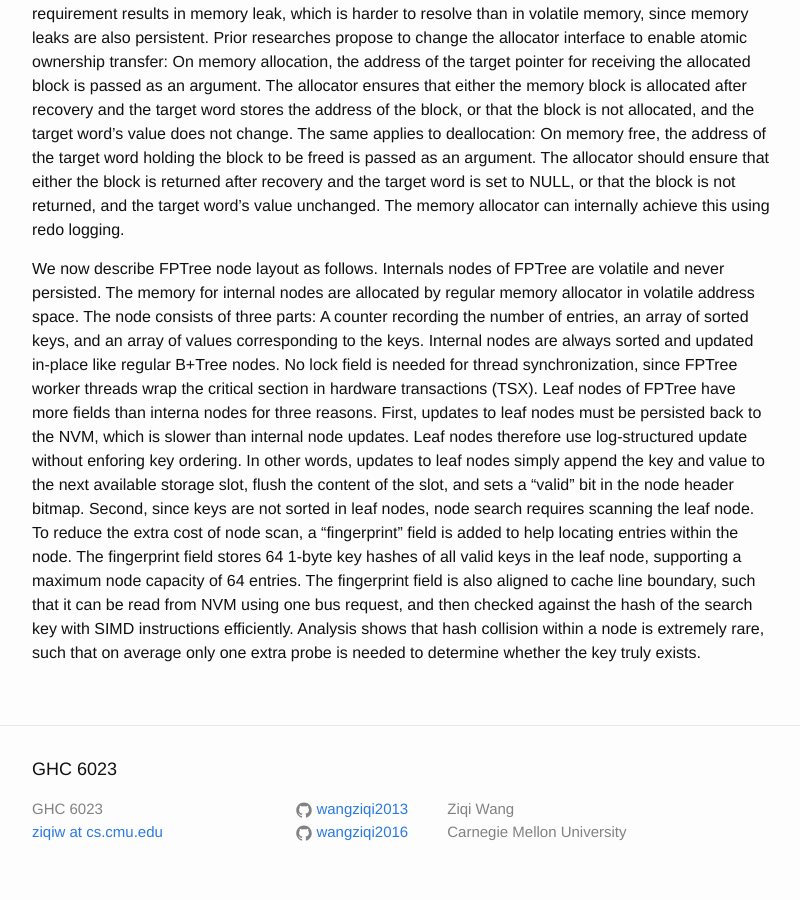
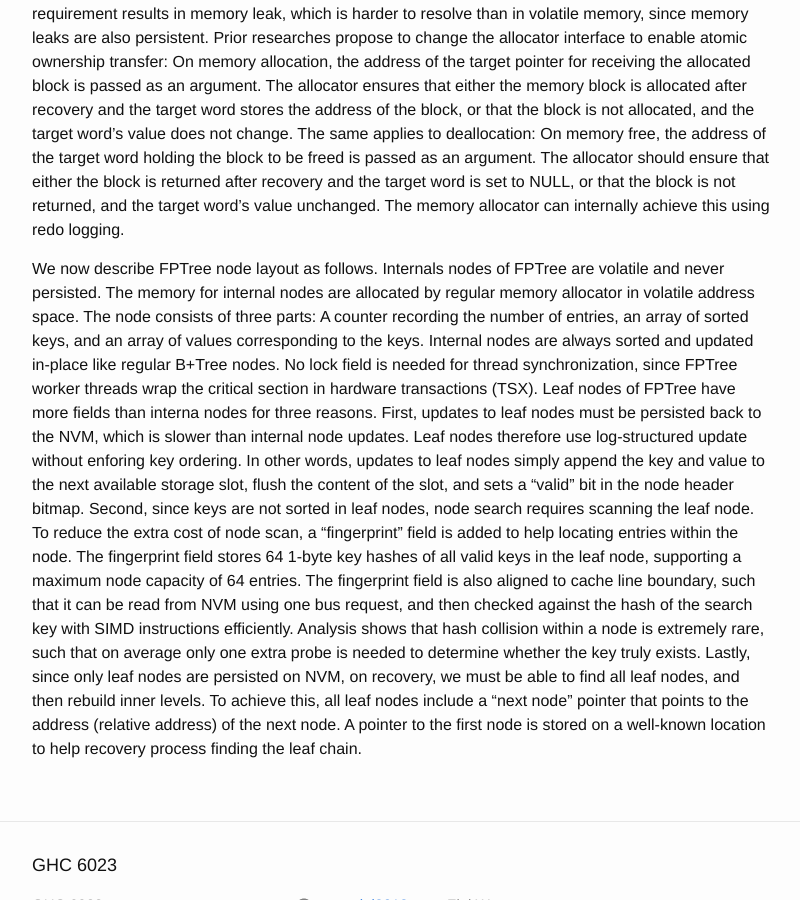
Before and after one commit to wangziqi2013/wangziqi2013.github.io, a Jekyll site: the page built from _posts/2019-11-17-fptree.markdown, in a window 1280 px wide and 900 px high, scrolled down 1642 px. Shown: the whole window, without its empty margins (238-1038 px from the left). Built offline with Jekyll 4.4.1, drawn with Linux system fonts in a browser that asks for light colours.

Commit message:
Adding head pointer

```diff
--- a/_posts/2019-11-17-fptree.markdown
+++ b/_posts/2019-11-17-fptree.markdown
@@ -77,4 +77,7 @@ field is added to help locating entries within the node. The fingerprint field s
 keys in the leaf node, supporting a maximum node capacity of 64 entries. The fingerprint field is also aligned to cache
 line boundary, such that it can be read from NVM using one bus request, and then checked against the hash of the search
 key with SIMD instructions efficiently. Analysis shows that hash collision within a node is extremely rare, such that
-on average only one extra probe is needed to determine whether the key truly exists.
+on average only one extra probe is needed to determine whether the key truly exists. Lastly, since only leaf nodes
+are persisted on NVM, on recovery, we must be able to find all leaf nodes, and then rebuild inner levels. To achieve
+this, all leaf nodes include a "next node" pointer that points to the address (relative address) of the next node.
+A pointer to the first node is stored on a well-known location to help recovery process finding the leaf chain.
```
